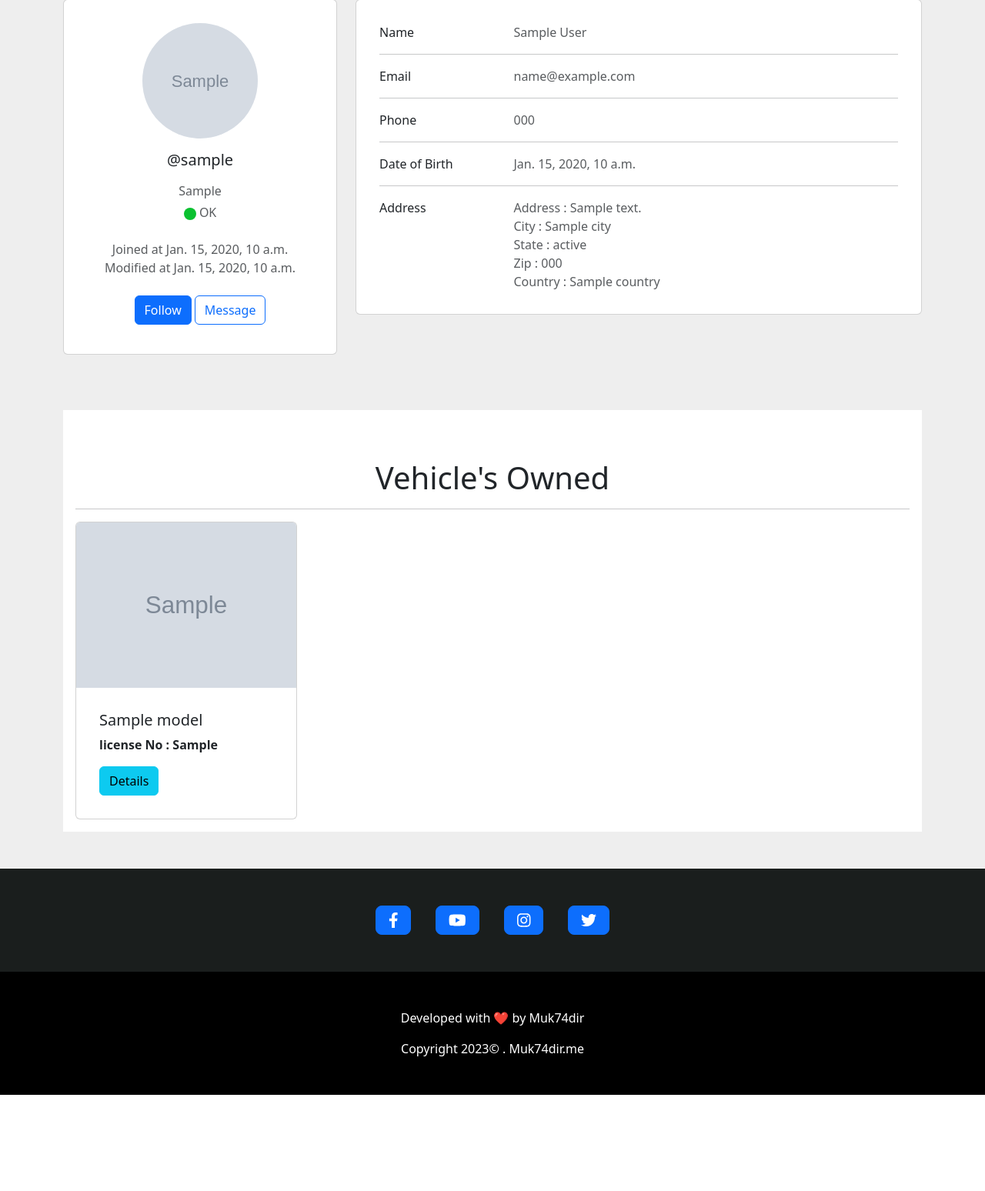
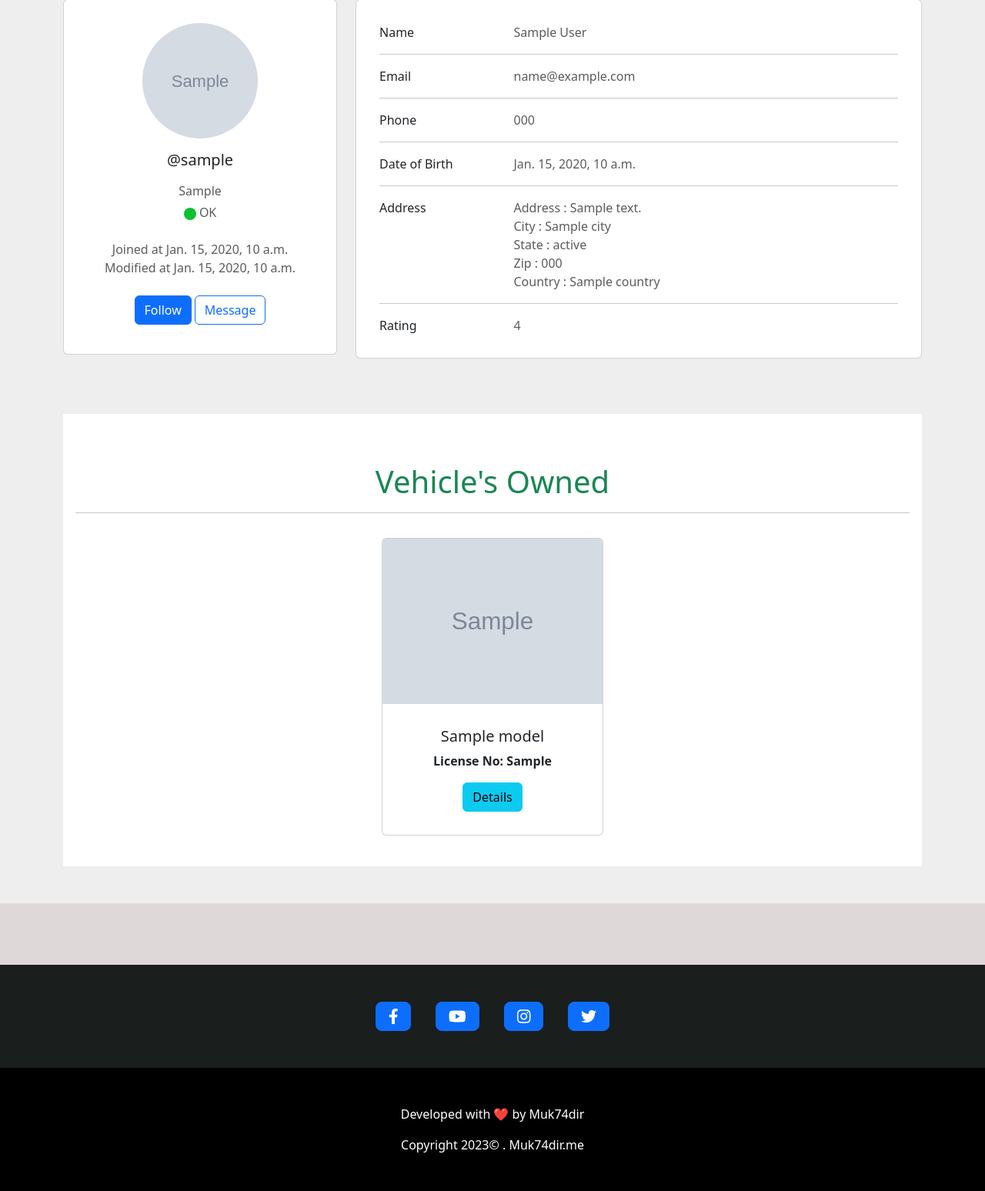
Before and after one commit to Muk74dir/Mover, a Django app: template templates/another_profile.html in a window 1280 px wide. Shown: the part 90-1638 px from the top of the page at 77% size. Before the commit the page ends 1513 px from the top, so only its background shows below. Run offline with Django 4.2, Linux system fonts and the light colour scheme; the template is opened without the code that fills it: most values are stand-ins (such as "Sample title", 1, 10 or a date in 2020); grey boxes marked "Sample" are stand-in pictures.

Commit message:
VehicleDetailsShowed

```diff
--- a/MoverApp/urls.py
+++ b/MoverApp/urls.py
@@ -1,7 +1,7 @@
 from django.urls import path
 from .views import HomeView, DistanceView, SignUpView, LogInView, LogOutView, AdditionalInfoView, ProfileView
 from .views import ChangePasswordView, EditPersonView, EditAddressView, DeleteProfileView, RegisterVehicle
-from .views import AnotherProfileView, DriverListView
+from .views import AnotherProfileView, DriverListView, VehicleDetailsView
 
 
 urlpatterns = [
@@ -20,6 +20,8 @@ urlpatterns = [
     path('delete_profile/', DeleteProfileView.as_view(), name='delete_profile'),
     path('register_vehicle/', RegisterVehicle.as_view(), name='register_vehicle'),
     path('driver_list/', DriverListView.as_view(), name='driver_list'),
+    path('vehicle_details/<int:pk>/view/', VehicleDetailsView.as_view(), name='vehicle_details'),
+
 
 
 ]
--- a/static/css/style.css
+++ b/static/css/style.css
@@ -4,6 +4,7 @@ body{
 }
 
 footer{
+    margin-top: 5rem;
     background-color:rgb(26, 30, 29) ;
 }
 
--- a/templates/another_profile.html
+++ b/templates/another_profile.html
@@ -80,24 +80,37 @@
                   <p class="text-muted mb-0">Country : {{address.country}}</p>
                 </div>
               </div>
+              <hr>
+              <div class="row">
+                <div class="col-sm-3">
+                  <p class="mb-0">Rating</p>
+                </div>
+                <div class="col-sm-9">
+                  <p class="text-muted mb-0">{{person.rating}}</p>
+                </div>
+              </div>
             </div>
           </div>
         </div>
       </div>
       <div class="container bg-white mt-5 p-3">
         <div class="mt-5">
-            <h1 class="text-center">Vehicle's Owned</h1><hr>
-          </div>
+            <h1 class="text-center text-success">Vehicle's Owned</h1>
+        </div><hr>
+        <div class="d-flex flex-wrap justify-content-around">
             {% for vehicle in vehicles %}
-          <div class="card" style="width: 18rem;">
+            <div class="card mb-4 mt-3" style="width: 18rem;">
                 <img class="card-img-top" src="{{vehicle.image.url}}" alt="Vehicle Image">
                 <div class="card-body">
-              <h5 class="card-title">{{vehicle.model}}</h5>
-              <p class="card-text"><b>license No : {{vehicle.license_no}}</b></p>
-              <a href="#" class="btn btn-info">Details</a>
+                    <h5 class="card-title text-center">{{vehicle.model}}</h5>
+                    <p class="card-text text-center"><b>License No: {{vehicle.license_no}}</b></p>
+                    <div class="text-center">
+                      <a href=" {% url "vehicle_details" vehicle.id %} " class="btn btn-info">Details</a>
+                    </div>
                 </div>
             </div>
             {% endfor %}
+        </div>
       </div>
     </div>
   </section>
```
Also changed, not shown: MoverApp/views.py (+10 -0 lines), templates/driver_list.html (+13 -1 lines), templates/profile.html (+9 -5 lines), templates/vehicle_details.html (added, +36 -0 lines), templates/vehicles_details.html (deleted). Lines whose indentation alone changed are shown as unchanged.
